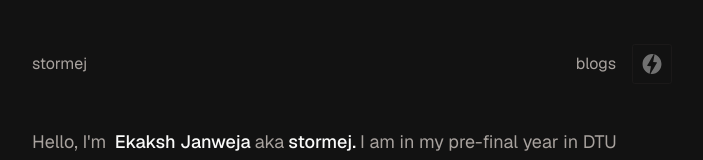
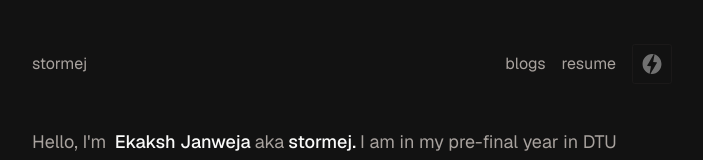
Before and after one commit to ekakshjanweja/stormej.me, a Next.js app: page / in a window 1280 px wide. Shown: the top 160 px of the page, without its empty margins (288-991 px from the left). Built offline with nearby package versions, Linux system fonts and the light colour scheme.

Commit message:
navbar updated

```diff
--- a/app/(home)/(main)/page.tsx
+++ b/app/(home)/(main)/page.tsx
@@ -2,6 +2,7 @@ import { Strongify } from "@/components/strongify";
 import { ProjectRow } from "../_components/project-row";
 import { WorkExRow } from "../_components/workex-row";
 import { OpenSourceAndCommunityWorkRow } from "../_components/open-source-community-work-row";
+import Link from "next/link";
 
 const HomePage = () => {
   return (
--- a/components/navbar.tsx
+++ b/components/navbar.tsx
@@ -8,8 +8,19 @@ export const Navbar = () => {
         <div className="text-muted-foreground">stormej</div>
         <div className="flex items-center gap-x-4">
           <Link href="/">
-            <div className="hover:underline hover:underline-offset-4 text-muted-foreground">blogs</div>
+            <div className="hover:underline hover:underline-offset-4 text-muted-foreground">
+              blogs
+            </div>
           </Link>
+          <Link
+            href="https://drive.google.com/file/d/1JBoUUrkOV0H3LnLFNcUy-uhhjMAnWRiV/view?usp=sharing"
+            target="_blank"
+          >
+            <div className="hover:underline hover:underline-offset-4 text-muted-foreground">
+              resume
+            </div>
+          </Link>
+
           <ModeToggle></ModeToggle>
         </div>
       </nav>
```
